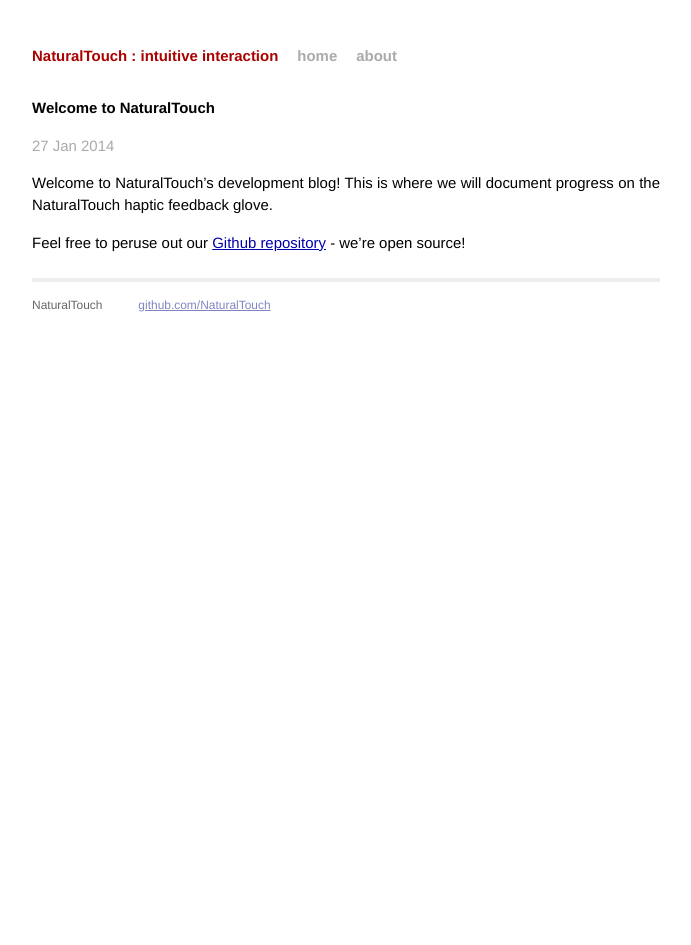
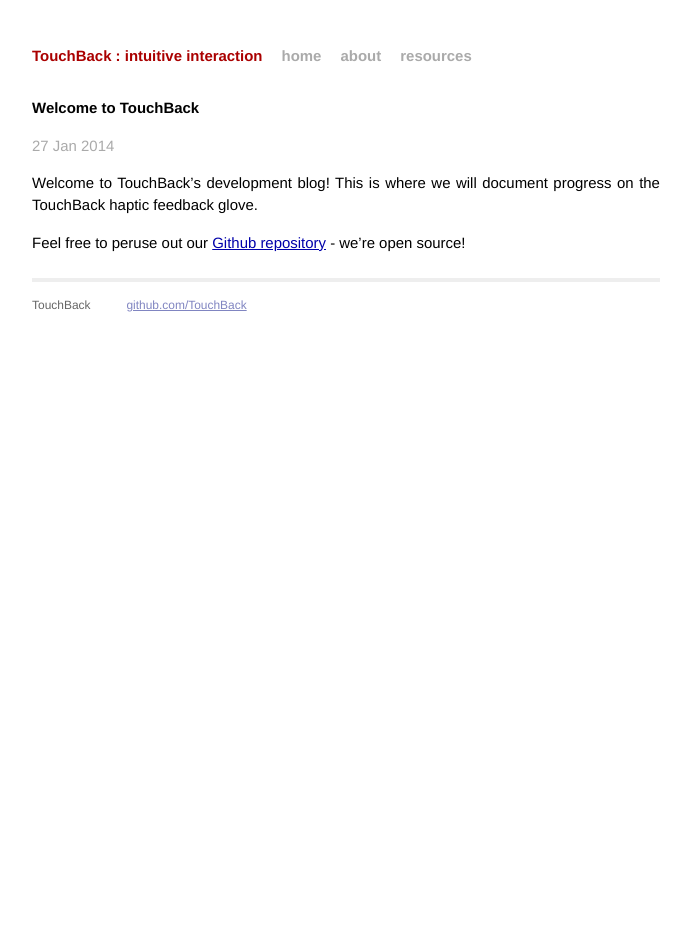
Before and after one commit to TouchBack/TouchBack.github.io, a Jekyll site: the page built from _posts/2014-01-27-welcome.markdown, in a window 1280 px wide. Shown: the whole page, without its empty margins (294-985 px from the left). Built offline with Jekyll 4.4.1, drawn with Linux system fonts in a browser that asks for light colours; Markdown is read by kramdown in place of the engine named in the settings.

Commit message:
Updates project name andnd adds Resources page.

```diff
--- a/_config.yml
+++ b/_config.yml
@@ -1,4 +1,4 @@
-name: "NaturalTouch"
+name: "TouchBack"
 tagline: "intuitive interaction"
 markdown: redcarpet
 pygments: true
--- a/_layouts/default.html
+++ b/_layouts/default.html
@@ -20,6 +20,7 @@
             <h1 class="title"><a href="/">{{ site.name }} : {{ site.tagline }}</a></h1>
             <a class="extra" href="/">home</a>
             <a class="extra" href="/about">about</a>
+            <a class="extra" href="/resources">resources</a>
           </div>
 
           {{ content }}
@@ -27,14 +28,14 @@
           <div class="footer">
             <div class="contact">
               <p>
-                NaturalTouch<br />
+                TouchBack<br />
                 <!-- intuitive interaction<br /> -->
                 <!-- you@example.com -->
               </p>
             </div>
             <div class="contact">
               <p>
-                <a href="https://github.com/NaturalTouch">github.com/NaturalTouch</a><br />
+                <a href="https://github.com/TouchBack">github.com/TouchBack</a><br />
               </p>
             </div>
           </div>
--- a/_posts/2014-01-27-welcome.markdown
+++ b/_posts/2014-01-27-welcome.markdown
@@ -1,11 +1,11 @@
 ---
 layout: post
-title:  "Welcome to NaturalTouch"
+title:  "Welcome to TouchBack"
 date:   2014-01-27
 ---
 
-Welcome to NaturalTouch's development blog! This is where we will document progress on the NaturalTouch haptic feedback glove.
+Welcome to TouchBack's development blog! This is where we will document progress on the TouchBack haptic feedback glove.
 
 Feel free to peruse out our [Github repository][github] - we're open source!
 
-[github]:    https://github.com/NaturalTouch
+[github]:    https://github.com/TouchBack
```
Also changed, not shown: about/index.html (deleted, +0 -9 lines), 3 other files.
